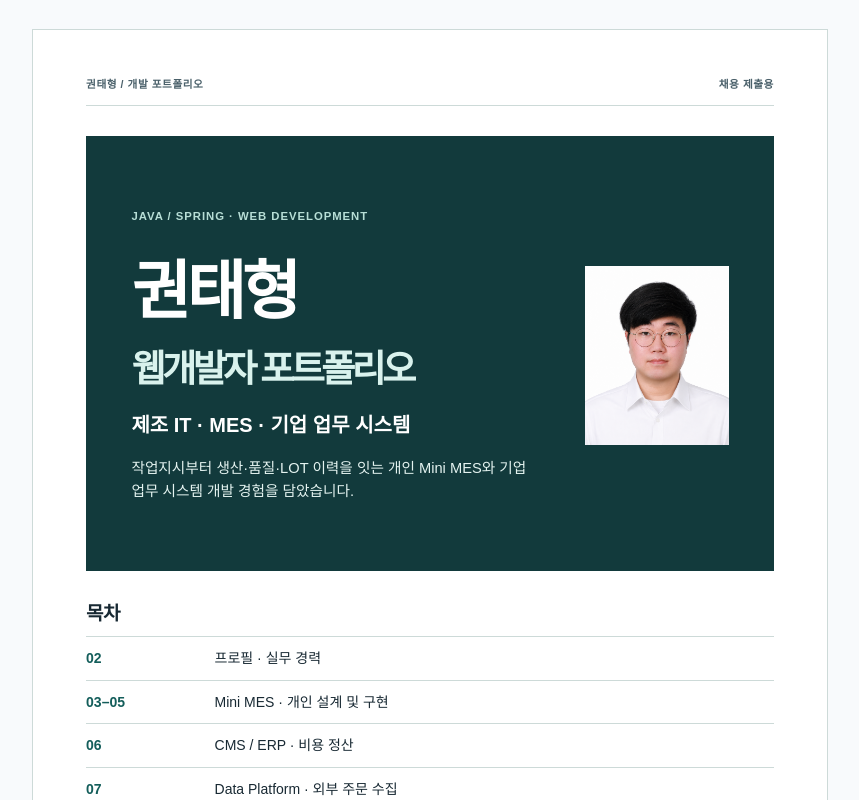
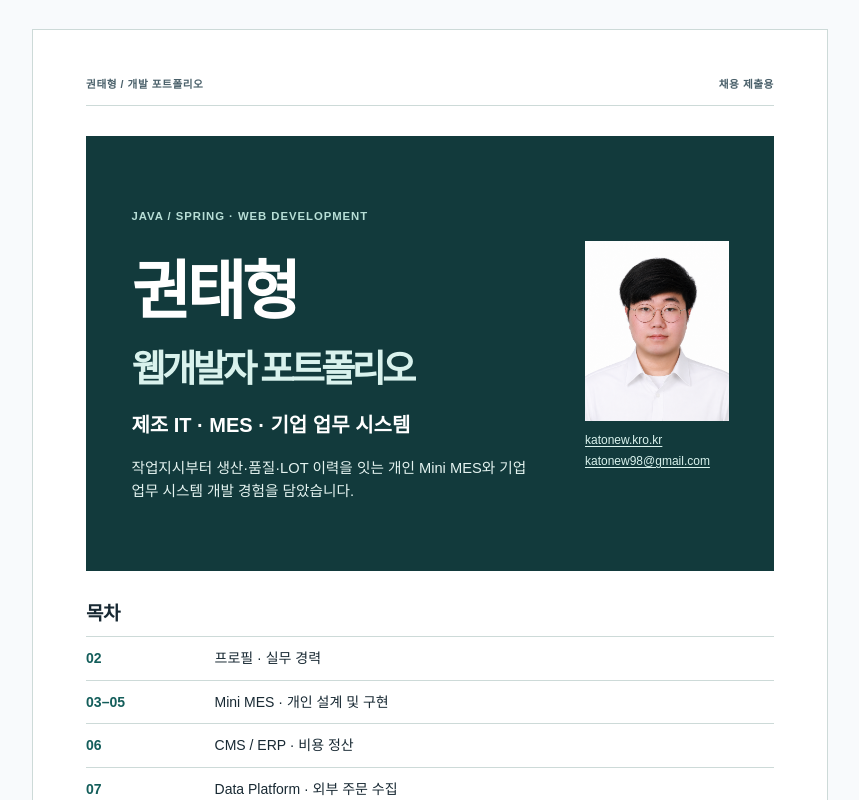
Before and after one commit to katonew/portfolio, a Next.js app: page /portfolio-pdf in a window 1280 px wide. Shown: the top 800 px of the page, without its empty margins (210-1069 px from the left). Built offline with nearby package versions, Linux system fonts and the light colour scheme.

Commit message:
포트폴리오 PDF 표지에 연락처 추가

```diff
--- a/src/app/portfolio-pdf/page.tsx
+++ b/src/app/portfolio-pdf/page.tsx
@@ -199,7 +199,13 @@ export default function PortfolioPdfPage() {
             <p className={styles.coverLead}>제조 IT · MES · 기업 업무 시스템</p>
             <p className={styles.coverDescription}>작업지시부터 생산·품질·LOT 이력을 잇는 개인 Mini MES와 기업 업무 시스템 개발 경험을 담았습니다.</p>
           </div>
-          <Image className={styles.coverPortrait} src={profilePhoto} alt={`${profile.name} 프로필 사진`} loading="eager" />
+          <div>
+            <Image className={styles.coverPortrait} src={profilePhoto} alt={`${profile.name} 프로필 사진`} loading="eager" />
+            <p className={styles.coverContact}>
+              <a href={portfolioUrl}>katonew.kro.kr</a>
+              <a href={`mailto:${profile.email}`}>{profile.email}</a>
+            </p>
+          </div>
         </div>
         <h2 className={styles.sectionTitle}>목차</h2>
         <dl className={styles.contents}>
--- a/src/app/portfolio-pdf/portfolio-pdf.module.css
+++ b/src/app/portfolio-pdf/portfolio-pdf.module.css
@@ -148,6 +148,19 @@
   aspect-ratio: 4 / 5;
   object-fit: cover;
   object-position: center 30%;
+}
+
+.sheet .coverContact {
+  display: grid;
+  justify-items: start;
+  gap: 1mm;
+  margin-top: 3mm;
+  font-size: 9pt;
+  line-height: 1.4;
+}
+
+.coverContact a {
+  color: #d9f2ed;
 }
 
 .coverLabel {
```
Also changed, not shown: 1 other file (tests, documents, lock files or other folders).
